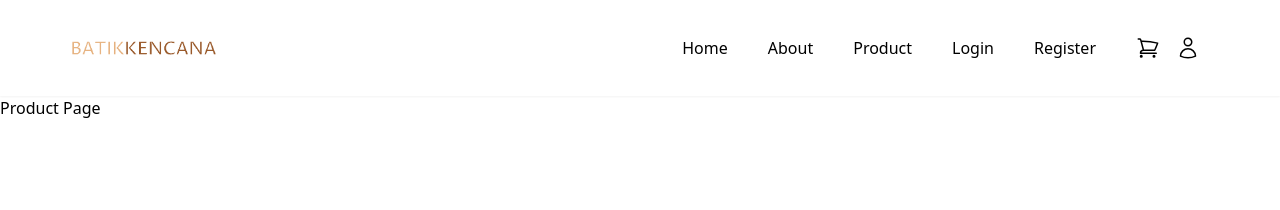
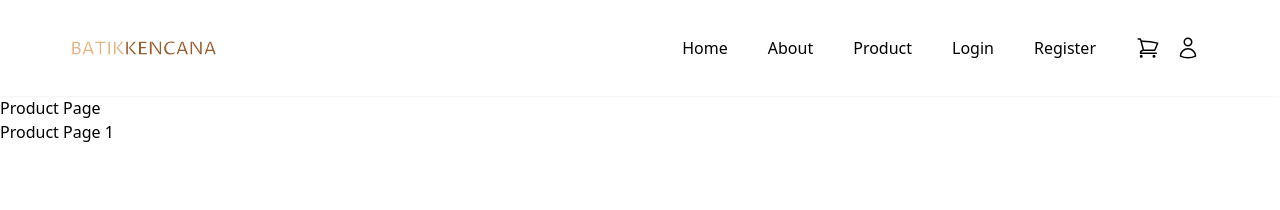
Before and after one commit to dityaww/ppl, a React (Vite) app in the folder views/: page /product in a window 1280 px wide. Shown: the top 210 px of the page. Built offline with nearby package versions, Linux system fonts and the light colour scheme.

Commit message:
change on product-pages

```diff
--- a/views/src/pages/Product.jsx
+++ b/views/src/pages/Product.jsx
@@ -5,6 +5,7 @@ const Product = () => {
         <>
             <Navbar />
             <h1>Product Page</h1>
+            <h1>Product Page 1</h1>
         </>
     )
 }
```
